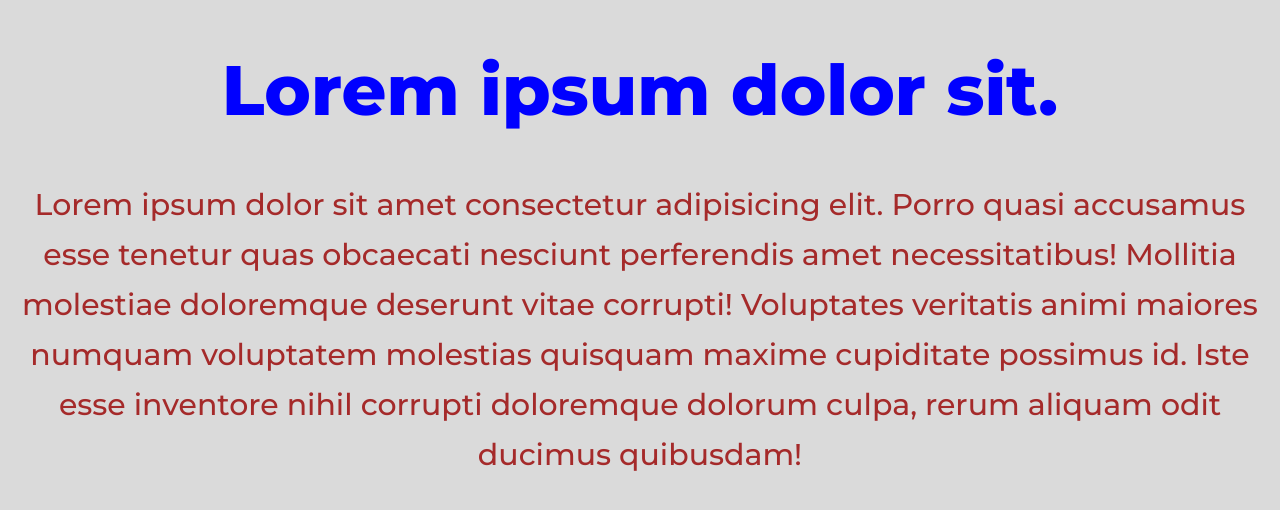
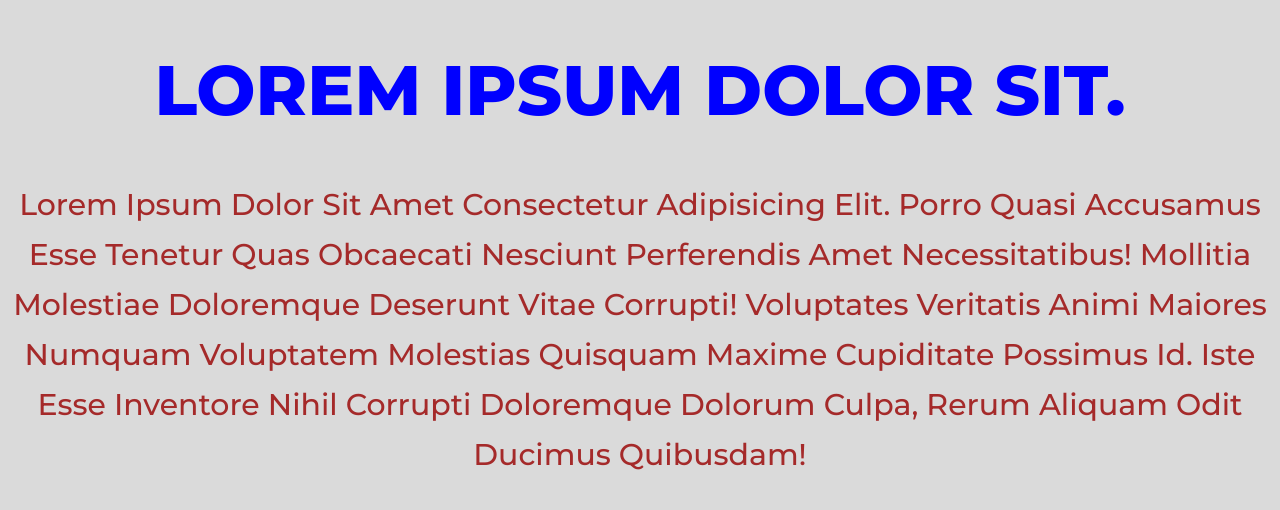
Before and after one commit to Snitsarenko-Ilya/my-proj, a plain HTML site: page 010/index.html in a window 1280 px wide. Drawn offline with Linux system fonts and the light colour scheme.

Commit message:
sixth exercise

```diff
--- a/010/style.css
+++ b/010/style.css
@@ -11,10 +11,12 @@ h1 {
     color: blue;
     font-size: 70px;
     font-weight: 800;
+    text-transform: uppercase;
 }
 p {
     color: brown;
     font-size: 30px;
     font-weight: 500;
     line-height: 50px;
+    text-transform: capitalize;
 }
```
